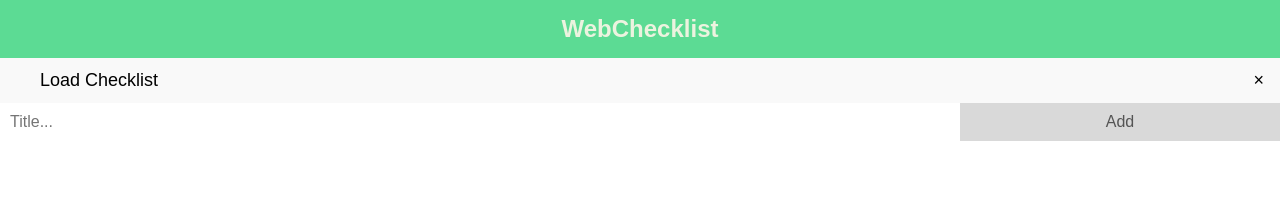
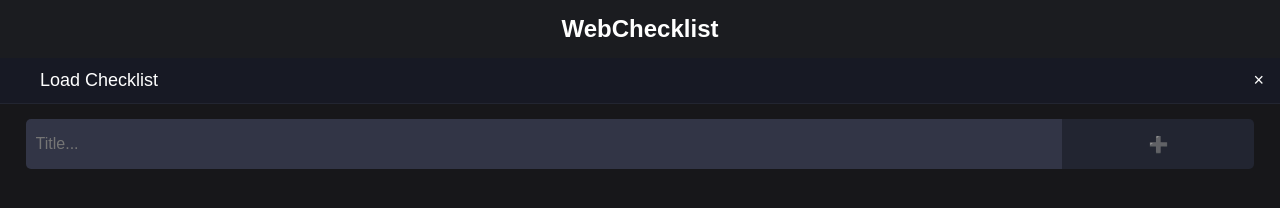
Before and after one commit to Basicprogrammer10/WebChecklist, a plain HTML site: page static/index.html in a window 1280 px wide. Drawn offline with Linux system fonts and the light colour scheme; no server answers.

Commit message:
🎨 Improve UI

```diff
--- a/static/index.css
+++ b/static/index.css
@@ -2,6 +2,8 @@ body {
     margin: 0;
     min-width: 250px;
     font-family: Arial, Helvetica, sans-serif;
+    background-color: #17171a;
+    color: white;
 }
 
 * {
@@ -18,9 +20,11 @@ ul li {
     position: relative;
     padding: 12px 8px 12px 40px;
     list-style-type: none;
-    background: #eee;
+    background: #222531;
     font-size: 18px;
     transition: 0.2s;
+
+    border-bottom: 1px solid #222531;
 
     -webkit-user-select: none;
     -moz-user-select: none;
@@ -29,11 +33,11 @@ ul li {
 }
 
 ul li:nth-child(odd) {
-    background: #f9f9f9;
+    background: #171924;
 }
 
 ul li:hover {
-    background: #ddd;
+    background: #323546;
 }
 
 ul li.checked {
@@ -56,7 +60,6 @@ ul li.checked::before {
 }
 
 .top {
-    color: #ecf3df;
     margin: 5px;
     display: inline;
 }
@@ -75,7 +78,7 @@ ul li.checked::before {
 }
 
 .header {
-    background-color: #5cdb94;
+    background-color: #1b1c20;
     padding: 15px 15px;
     color: white;
     text-align: center;
@@ -88,26 +91,35 @@ ul li.checked::before {
 }
 
 input {
-    margin: 0;
     border: none;
-    border-radius: 0;
-    width: 75%;
+    width: 81%;
     padding: 10px;
     float: left;
     font-size: 16px;
+    height: 50px;
+    margin-top: 15px;
+    border-radius: 5px 0 0 5px;
+    background-color: #323546;
+    color: white;
+    margin-left: 2%;
 }
 
 .addBtn {
+    margin-top: 15px;
     padding: 10px;
-    width: 25%;
-    background: #d9d9d9;
-    color: #555;
+    width: 15%;
+    height: 50px;
+    background: #222531;
     float: left;
     text-align: center;
     font-size: 16px;
     cursor: pointer;
     transition: 0.3s;
-    border-radius: 0;
+    margin-right: 2%;
+    border-radius: 0 5px 5px 0;
+    display: flex;
+    justify-content: center;
+    align-items: center;
 }
 
 .addBtn:hover {
--- a/static/index.html
+++ b/static/index.html
@@ -16,8 +16,8 @@
     <li>Load Checklist</li>
 </ul>
 
-<input id="myInput" placeholder="Title..." type="text"/>
-<span onclick="newElement()" class="addBtn">Add</span>
+<input id="myInput" onkeypress="submitOnEnter(event)" placeholder="Title..." type="text"/>
+<span onclick="newElement()" class="addBtn">➕</span>
 
 <script src="index.js"></script>
 </body>
--- a/static/index.js
+++ b/static/index.js
@@ -1,4 +1,4 @@
-const base = "http://127.0.0.1:8080";
+const base = "";
 
 let lastRequest;
 let close = document.getElementsByClassName("close");
@@ -17,11 +17,17 @@ list.addEventListener('click', function (ev) {
         let checked = false;
         if (ev.target.classList.contains('checked')) checked = true;
         ev.target.classList.toggle('checked');
-        updateDatabase(ev.target.innerText.split("\n×")[0], !checked);
+        updateDatabase(ev.target.innerText.split("×")[0], !checked);
     }
 }, false);
 
 setInterval(loadList, 1000)
+
+function submitOnEnter(event) {
+    if (event.keyCode === 13) {
+        newElement();
+    }
+}
 
 function addOnClick() {
     close = document.getElementsByClassName("close");
```
